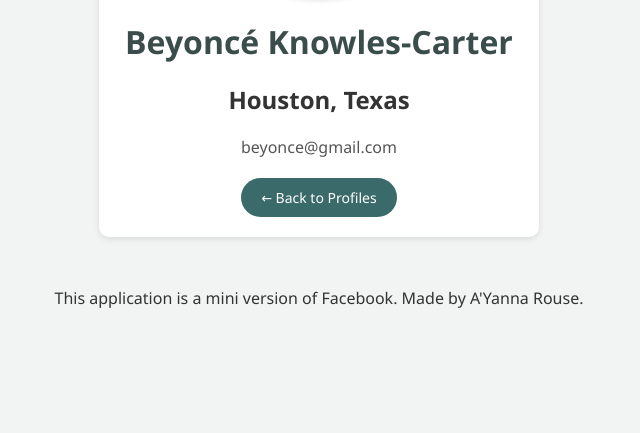
After one commit to a-yannarouse/Class-Projects, a Django app: page /mini_fb/Profile/1 in a window 1280 px wide. The commit adds this page. Shown: the part 367-800 px from the top of the page, without its empty margins (321-961 px from the left). Run offline with Django 5.2, Linux system fonts and the light colour scheme; data comes from the database, SQL or seed files in the repository; both versions use the stored data as it was after the commit.

Commit message:
Assignment 5

```diff
--- a/mini_fb/Templates/mini_fb/base.html
+++ b/mini_fb/Templates/mini_fb/base.html
@@ -1,29 +1,26 @@
 <!-- mini_fb/base.html -->
+ <!-- File: base.html
+    Author: A'Yanna Rouse (yanni620@bu.edu), 02/20/2025
+    Description: This is the base template for each html file I create for this application.
+-->
 {% load static %}
 
 <html>
+    <!-- Header -->
     <head>
-        <title> Our Profiles </title>
-        <link rel="stylesheet" type="text/css" href="{% static 'styles-blog.css' %}">
+        <title> Facebook </title>
+        <link rel="stylesheet" type="text/css" href="{% static 'assignment5.css' %}">
     </head>
 
     <body>
-        <head>
-            <h1> Our Profiles </h1>
-            <nav>
-                <ul>
-                    <li><a href="{% url 'random' %}"> Random </a></li>
-                    <li><a href="{% url 'show_all' %}"> Show all </a></li>
-                </ul>
-            </nav>
-        </head>
-
         <!-- substitute in the specific content here -->
         {% block content %}
         {% endblock %}
+
+        <!-- Footer -->
         <footer>
             This application is a mini version of Facebook.
-            Made by A'Yanna Rouse
+            Made by A'Yanna Rouse.
         </footer>
     </body>
 </html>
--- /dev/null
+++ b/mini_fb/Templates/mini_fb/show_profile.html
@@ -0,0 +1,24 @@
+<!-- mini_fb/show_profile.html -->
+<!-- File: show_all_profiles.html
+    Author: A'Yanna Rouse (yanni620@bu.edu), 02/20/2025
+    Description: This is the template for showing each profile in the mini Facebook application.
+-->
+{% extends 'mini_fb/base.html' %}
+
+{% block content %}
+
+<!-- Display the profile image, name, city, email, and a back button to return to the list of profiles -->
+
+<div class="profile-container">
+    <!-- Display the profile image -->
+    <img src="{{ Profile.image_url }}" class="profile_page-img">
+
+    <!-- Display the profile name, city, and email -->
+    <h1>{{ Profile.first_name }} {{ Profile.last_name }}</h1>
+    <h2>{{ Profile.city }}</h2>
+    <p>{{ Profile.email }}</p>
+
+    <!-- Back button to return to the list of profiles -->
+    <a href="{% url 'show_all_profiles' %}" class="back-btn">← Back to Profiles</a>
+</div>
+{% endblock %}
--- a/mini_fb/admin.py
+++ b/mini_fb/admin.py
@@ -1,3 +1,6 @@
+# File: admin.py
+# Author: A'Yanna Rouse (yanni620@bu.edu), 02/11/2025
+# Description: This file contains the admin settings for the Profile model.
 from django.contrib import admin
 from .models import Profile
 
--- a/mini_fb/models.py
+++ b/mini_fb/models.py
@@ -1,3 +1,6 @@
+# File: models.py
+# Author: A'Yanna Rouse (yanni620@bu.edu), 02/20/2025
+# Description: This file contains the model for the Profile object.
 from django.db import models
 
 # Create your models here.
--- a/mini_fb/urls.py
+++ b/mini_fb/urls.py
@@ -1,9 +1,13 @@
-# mini_fb/urls.py
-
+# File: urls.py
+# Author: A'Yanna Rouse (yanni620@bu.edu), 02/20/2025
+# Description: Urls for each template page of the web app
 from django.urls import path
-from .views import ShowAllProfilesView
+from .views import ShowAllProfilesView, ShowProfilePageView
 from . import views
 
 urlpatterns = [
+    # URL pattern for the all_profiles page.
     path('', ShowAllProfilesView.as_view(), name="show_all_profiles"),
+    # URL pattern for each singular profile page.
+    path('Profile/<int:pk>', ShowProfilePageView.as_view(), name='show_profile'),
 ]
--- a/mini_fb/views.py
+++ b/mini_fb/views.py
@@ -1,10 +1,21 @@
+# File: views.py
+# Author: A'Yanna Rouse (yanni620@bu.edu), 02/20/2025
+# Description: These are for the views for the mini_fb app, to show the profiles.
 from django.shortcuts import render
-from django.views.generic import ListView
+from django.views.generic import ListView, DetailView
 from .models import Profile
 
 # Create your views here.
 class ShowAllProfilesView(ListView):
     ''' Define a view class to show all blog articles. '''
+    # Defines the model, template, and context object name for the all profiles page
     model = Profile
     template_name = "mini_fb/show_all_profiles.html"
     context_object_name = "Profiles"
+
+class ShowProfilePageView(DetailView):
+    ''' Define a view class to show all blog articles. '''
+    # Defines the model, template, and context object name for the singular profile page
+    model = Profile
+    template_name = "mini_fb/show_profile.html"
+    context_object_name = "Profile"
--- /dev/null
+++ b/static/assignment5.css
@@ -0,0 +1,165 @@
+/* Base Styles */
+body {
+    margin: 30px;
+    background: #f1f4f3;
+    font-family: 'Segoe UI', Tahoma, Geneva, Verdana, sans-serif;
+    color: #333;
+}
+
+/* Title Styling */
+h1 {
+    color: #3a4d4b;
+    text-align: center;
+    margin-bottom: 20px;
+}
+
+h3 {
+    color: #666;
+    font-size: 18px;
+    margin-bottom: 10px;
+}
+
+p {
+    color: #555;
+    font-size: 16px;
+    margin-bottom: 20px;
+}
+
+/* Footer */
+footer {
+    text-align: center;
+    margin-top: 20px;
+    padding: 10px;
+}
+
+/* Table Container */
+.table-container {
+    max-width: 1000px;
+    margin: 30px auto;
+    padding: 10px;
+    overflow-x: auto;
+}
+
+/* Profile Table */
+.profile-table {
+    width: 100%;
+    border-collapse: collapse;
+    background: #fff;
+    box-shadow: 0 4px 8px rgba(0,0,0,0.1);
+    border-radius: 8px;
+    overflow: hidden;
+}
+
+/* Table Headers */
+.profile-table thead {
+    background: #4b7069;
+    color: white;
+}
+
+.profile-table thead th {
+    padding: 16px;
+    font-size: 16px;
+    text-align: center;
+    font-weight: 600;
+}
+
+/* Table Rows */
+.profile-table tbody tr {
+    transition: background 0.2s ease-in-out;
+}
+
+/* Striped Table Rows */
+.profile-table tbody tr:nth-child(even) {
+    background: #f7f9f9;
+}
+
+/* Hover Effect */
+.profile-table tbody tr:hover {
+    background: #e6efef;
+}
+
+/* Table Cells */
+.profile-table td {
+    padding: 14px;
+    text-align: center;
+    border-bottom: 1px solid #ddd;
+    vertical-align: middle;
+}
+
+/* Profile Page Container */
+.profile-container {
+    max-width: 400px;
+    margin: 40px auto;
+    text-align: center;
+    background: white;
+    padding: 20px;
+    border-radius: 10px;
+    box-shadow: 0 2px 6px rgba(0, 0, 0, 0.1);
+}
+
+/* Profile Image */
+.profile-img {
+    width: 100px;
+    height: 100px;
+    border-radius: 80px;
+    object-fit: cover;
+    border: 3px solid #ccc;
+    box-shadow: 0 2px 4px rgba(0,0,0,0.1);
+}
+
+/* Profile Page Image */
+.profile_page-img {
+    width: 300px;
+    height: 300px;
+    border-radius: 240px;
+    object-fit: cover;
+    border: 3px solid #ccc;
+    box-shadow: 0 2px 4px rgba(0,0,0,0.1);
+}
+
+/* Profile Name */
+.profile-name {
+    text-decoration: none;
+    color: #2c5d63;
+    font-weight: 600;
+}
+
+.profile-name:hover {
+    text-decoration: underline;
+    color: #1e3d40;
+}
+
+/* Buttons */
+.view-profile-btn, .back-btn {
+    display: inline-block;
+    padding: 10px 20px;
+    background: #3a6b6a;
+    color: white;
+    text-decoration: none;
+    border-radius: 20px;
+    font-size: 14px;
+    font-weight: 500;
+    transition: background 0.3s;
+}
+
+.view-profile-btn:hover, .back-btn:hover{
+    background: #2c5d63;
+}
+
+/* Responsive Adjustments */
+@media screen and (max-width: 760px) {
+    .profile-table thead th {
+        font-size: 14px;
+        padding: 10px;
+    }
+
+    .profile-table td {
+        font-size: 14px;
+        padding: 8px;
+    }
+
+    .profile-img {
+        width: 60px;
+        height: 60px;
+    }
+}
```
Also changed, not shown: mini_fb/Templates/mini_fb/show_all_profiles.html (+47 -16 lines), db.sqlite3, 2 other files.
